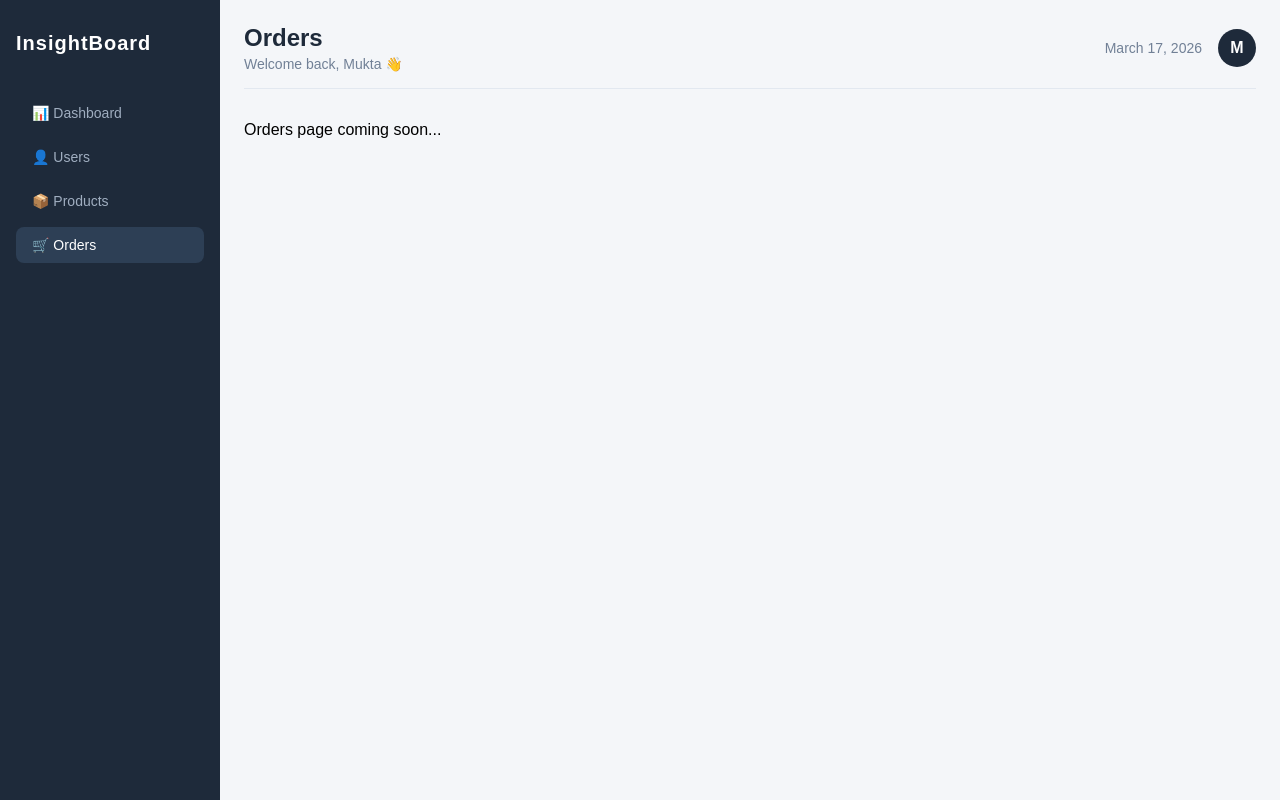
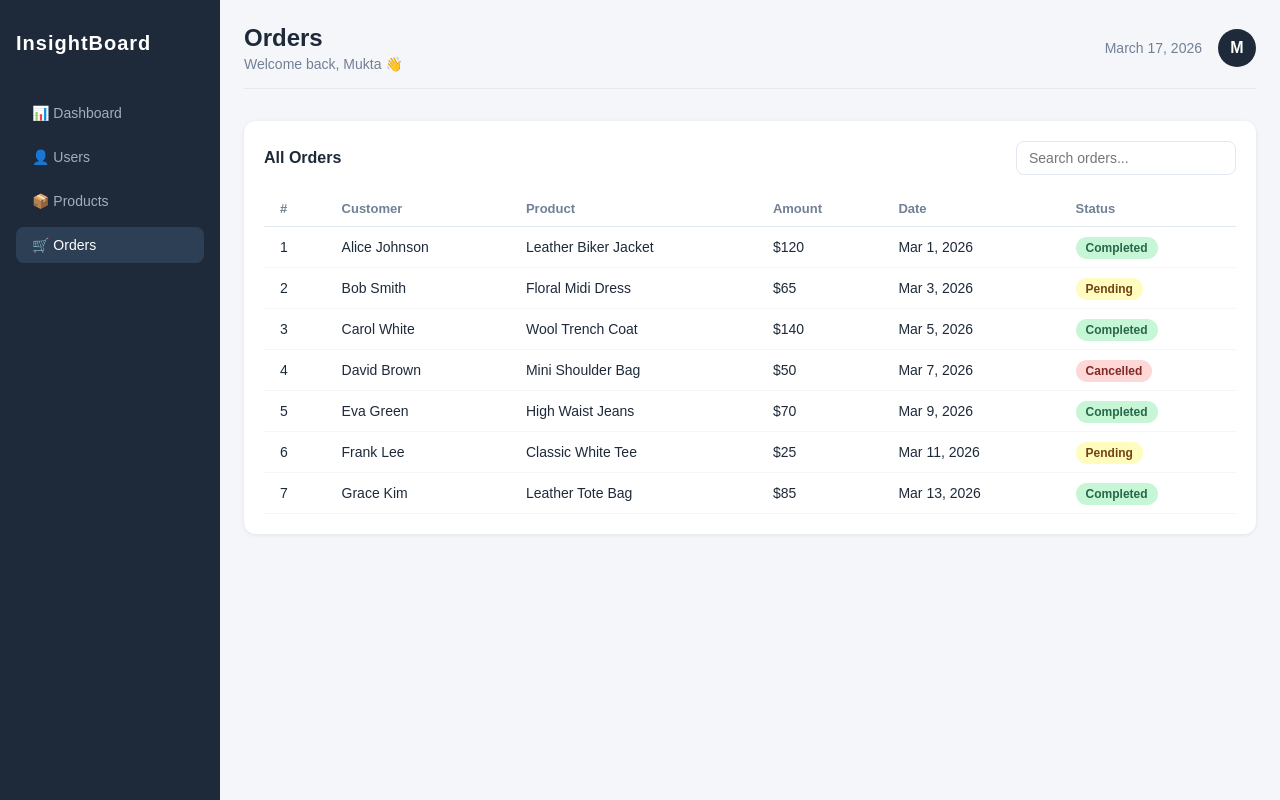
Before and after one commit to muktamehra/insightboard, a React (Vite) app: page / in a window 1280 px wide. Both pictures are taken after a click on the link "🛒 Orders". Built offline with nearby package versions, Linux system fonts and the light colour scheme.

Commit message:
Add Users, Products and Orders pages with search

```diff
--- a/src/App.jsx
+++ b/src/App.jsx
@@ -7,6 +7,7 @@ import './App.css'
 import { useState } from 'react'
 import UsersPage from './components/UsersPage'
 import ProductsPage from './components/ProductsPage'
+import OrdersPage from './components/OrdersPage'
 
 function App() {
   const [activePage, setActivePage] = useState('dashboard')
@@ -30,7 +31,7 @@ function App() {
         )}
         {activePage === 'users' && <UsersPage />}
         {activePage === 'products' && <ProductsPage />}
-        {activePage === 'orders' && <p>Orders page coming soon...</p>}
+        {activePage === 'orders' && <OrdersPage />}
       </div>
     </div>
   )
--- /dev/null
+++ b/src/components/OrdersPage.css
@@ -0,0 +1,19 @@
+.orders-page {
+  background-color: #ffffff;
+  border-radius: 12px;
+  padding: 20px;
+  box-shadow: 0 1px 4px rgba(0,0,0,0.08);
+}
+
+.orders-header {
+  display: flex;
+  justify-content: space-between;
+  align-items: center;
+  margin-bottom: 16px;
+}
+
+.orders-header h3 {
+  font-size: 16px;
+  color: #1e2a3a;
+  font-weight: 600;
+}
--- /dev/null
+++ b/src/components/OrdersPage.jsx
@@ -0,0 +1,67 @@
+import './OrdersPage.css'
+import { useState } from 'react'
+
+const orders = [
+  { id: 1, customer: "Alice Johnson", product: "Leather Biker Jacket", amount: "$120", date: "Mar 1, 2026", status: "Completed" },
+  { id: 2, customer: "Bob Smith", product: "Floral Midi Dress", amount: "$65", date: "Mar 3, 2026", status: "Pending" },
+  { id: 3, customer: "Carol White", product: "Wool Trench Coat", amount: "$140", date: "Mar 5, 2026", status: "Completed" },
+  { id: 4, customer: "David Brown", product: "Mini Shoulder Bag", amount: "$50", date: "Mar 7, 2026", status: "Cancelled" },
+  { id: 5, customer: "Eva Green", product: "High Waist Jeans", amount: "$70", date: "Mar 9, 2026", status: "Completed" },
+  { id: 6, customer: "Frank Lee", product: "Classic White Tee", amount: "$25", date: "Mar 11, 2026", status: "Pending" },
+  { id: 7, customer: "Grace Kim", product: "Leather Tote Bag", amount: "$85", date: "Mar 13, 2026", status: "Completed" },
+]
+
+function OrdersPage() {
+  const [search, setSearch] = useState('')
+
+  const filteredOrders = orders.filter((o) =>
+    o.customer.toLowerCase().includes(search.toLowerCase()) ||
+    o.product.toLowerCase().includes(search.toLowerCase()) ||
+    o.status.toLowerCase().includes(search.toLowerCase())
+  )
+
+  return (
+    <div className="orders-page">
+      <div className="orders-header">
+        <h3>All Orders</h3>
+        <input
+          type="text"
+          placeholder="Search orders..."
+          value={search}
+          onChange={(e) => setSearch(e.target.value)}
+          className="table-search"
+        />
+      </div>
+      <table className="table">
+        <thead>
+          <tr>
+            <th>#</th>
+            <th>Customer</th>
+            <th>Product</th>
+            <th>Amount</th>
+            <th>Date</th>
+            <th>Status</th>
+          </tr>
+        </thead>
+        <tbody>
+          {filteredOrders.map((o) => (
+            <tr key={o.id}>
+              <td>{o.id}</td>
+              <td>{o.customer}</td>
+              <td>{o.product}</td>
+              <td>{o.amount}</td>
+              <td>{o.date}</td>
+              <td>
+                <span className={`status ${o.status.toLowerCase()}`}>
+                  {o.status}
+                </span>
+              </td>
+            </tr>
+          ))}
+        </tbody>
+      </table>
+    </div>
+  )
+}
+
+export default OrdersPage
```
